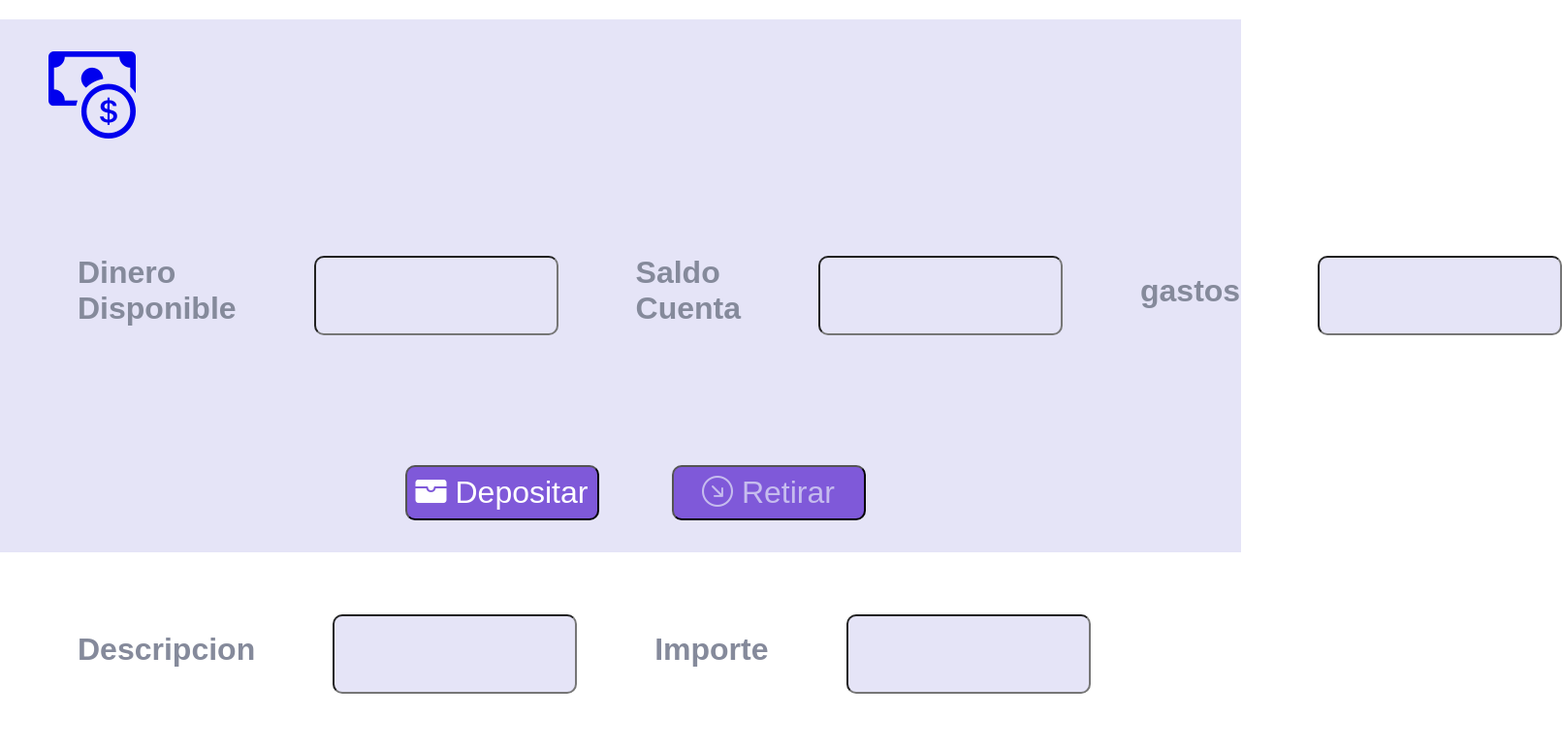
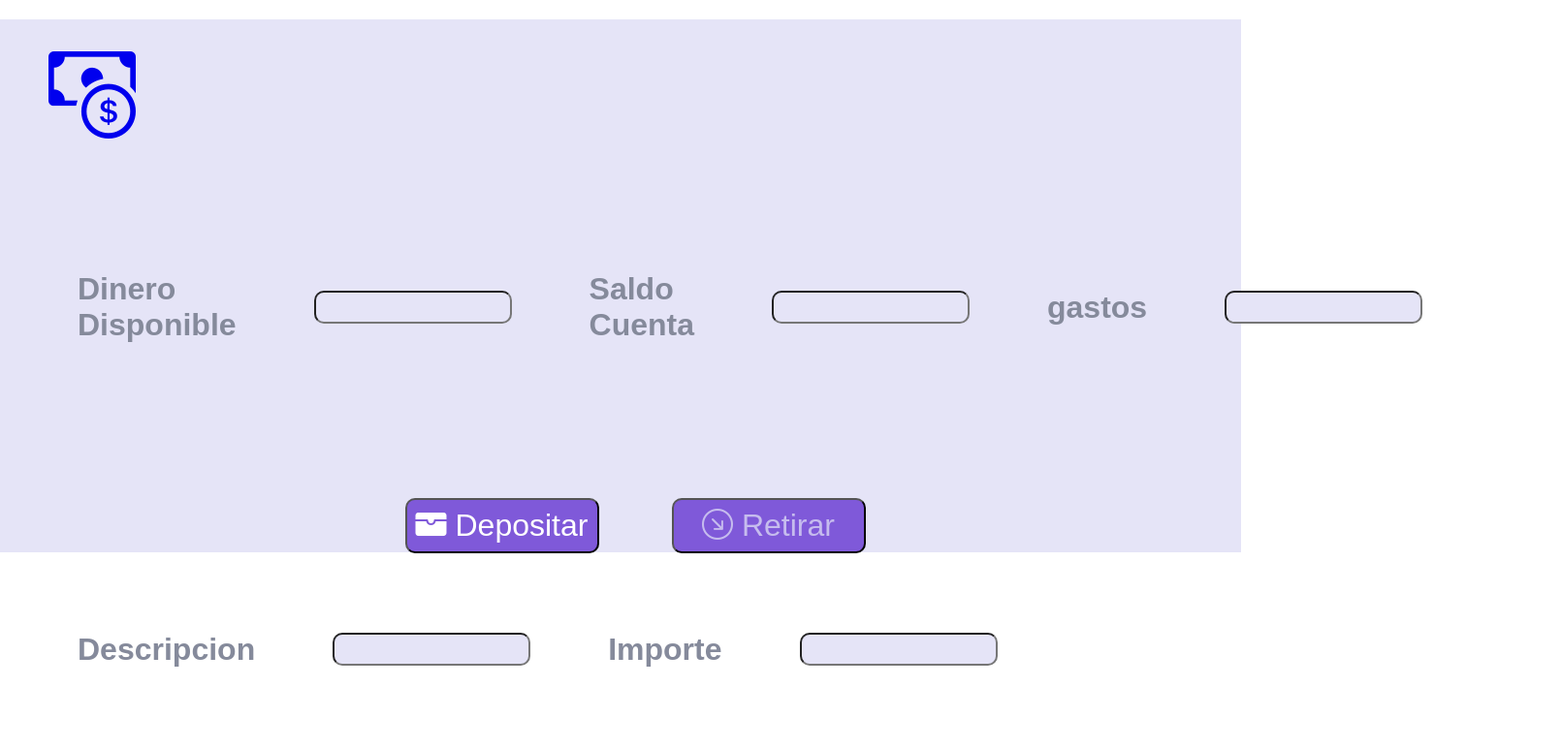
Before and after one commit to FedeSabi/Billetera_web, a plain HTML site: page index.html in a window 1280 px wide. Shown: the whole page at 97% size, 1611 px wide, since content can reach past the window. Drawn offline with nearby package versions, Linux system fonts and the light colour scheme.

Commit message:
modificacion css

```diff
--- a/estilo.css
+++ b/estilo.css
@@ -26,8 +26,8 @@ h2{
     padding: 50px;
 }
 .contenedor_calculadora{
-    width:95%;
-    height: 200px;
+    /*width:95%;
+    height: 200px;*/
     display: flex;
     justify-content:space-evenly;
     align-items:center;
@@ -35,12 +35,16 @@ h2{
 }
 .contenedor_bts{
     height: 100px;
-   display: flex;
-   justify-content:center;
+    display: flex;
+    justify-content:center;
     margin:20px;
     padding-left: 30px;
 
 }
+div{
+    display: flex;
+}
+
 button {/* modificar el color de relleno de retirar rgb209, 207, 224 */
     background-color: rgb(127, 89, 217);
     color: white;
@@ -52,7 +56,6 @@ button {/* modificar el color de relleno de retirar rgb209, 207, 224 */
     padding: 0.5rem;
     font-size: 2rem;
 }
-
 #retirar{
     color: rgb(198, 188, 238);
     margin-left: 50px;
@@ -70,10 +73,10 @@ input{
     background-color:rgb(229, 228, 247);
     color:rgb(127, 89, 217);
     height: 30px;
-    margin-bottom: 5px 5px 5px;
-    margin-top: 10px;
+  /*  margin-bottom: 5px 5px 5px;
+    margin-top: 10px;*/
     border-radius: 10px;
     width: 200px;
-    padding: 1.5rem;
+   /* padding: 1.5rem;*/
     font-size: 2rem;
 }
```
